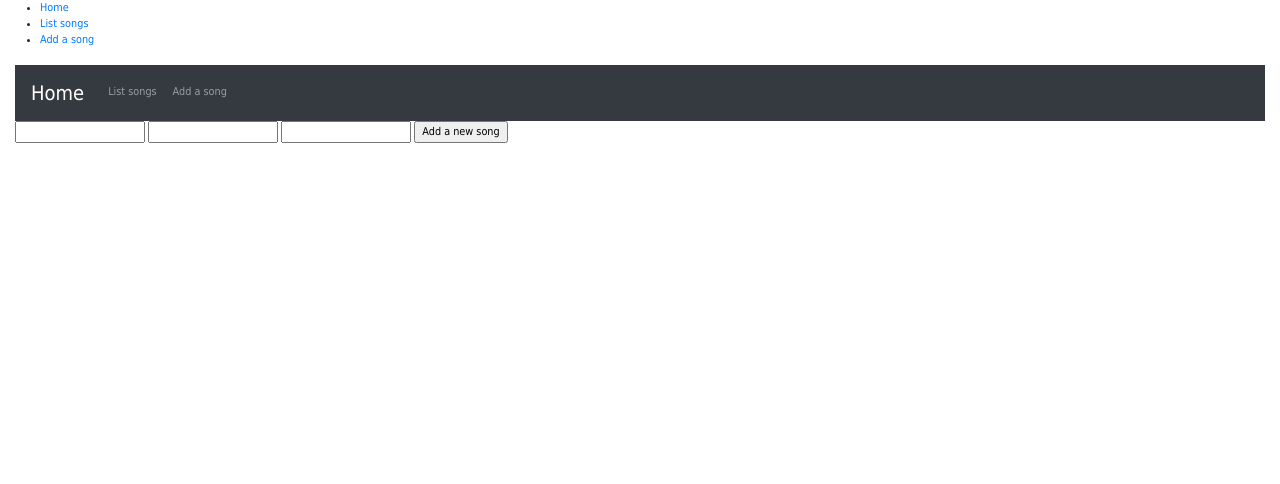
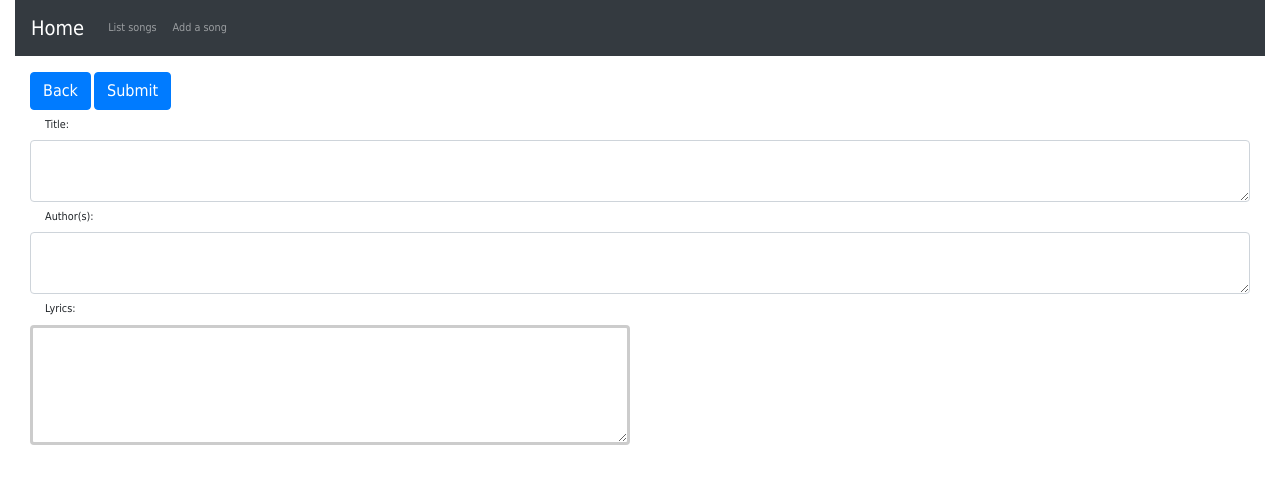
Before and after one commit to gitjms/Lyriikka-analysaattori, a Flask app: page /songs/new/ in a window 1280 px wide. Shown: the top 484 px of the page. Run offline with Flask 2, Linux system fonts and the light colour scheme; some libraries are stand-ins or nearby versions.

Commit message:
tyylittelyä

```diff
--- a/application/songs/views.py
+++ b/application/songs/views.py
@@ -1,22 +1,35 @@
 from application import app, db
 from flask import redirect, url_for, render_template, request, flash
 from application.songs.models import Song
+from sqlalchemy.exc import IntegrityError, SQLAlchemyError
 
-
+#-----------------------------------------
+#		INDEX: songs_main()
+#-----------------------------------------
 @app.route("/")
 def songs_main():
 	return render_template("index.html")
 
 
+#-----------------------------------------
+#		LIST: songs_index()
+#-----------------------------------------
 @app.route("/songs", methods=["GET", "POST"])
 def songs_index():
 	return render_template("songs/list.html", songs = Song.query.all())
 
+
+#-----------------------------------------
+#		SHOW: songs_show()
+#-----------------------------------------
 @app.route("/songs/show/<song_id>/", methods=["GET", "POST"])
 def songs_show(song_id):
 	return render_template("songs/show.html", song = Song.query.get(song_id))
 
 
+#-----------------------------------------
+#		EDIT: songs_edit()
+#-----------------------------------------
 @app.route("/songs/edit/<song_id>/", methods=["GET", "POST"])
 def songs_edit(song_id):
 	if request.method == "GET":
@@ -26,52 +39,82 @@ def songs_edit(song_id):
 	elif request.method == "POST":
 		if request.form.get("Back") == "Back":
 			return redirect(url_for("songs_index"))
-		song_name = request.form.get("name")
-		song_author = request.form.get("author")
-		song_text = request.form.get("text")
 		if request.form.get("Submit") == "Submit":
-			n = Song(song_name, song_author, song_text)
-			song = Song.query.get(song_id)
-			song.name = song_name
-			song.author = song_author
-			song.text = song_text
-			db.session().commit()
-			flash("Data updated.")
+			song_name = request.form.get("name").strip()
+			song_author = request.form.get("author").strip()
+			song_text = request.form.get("text").strip()
+			if (song_name and song_author and song_text):
+				song = Song.query.get(song_id)
+				song.name = song_name
+				song.author = song_author
+				song.text = song_text
+				try:
+					db.session().add(song)
+					db.session().commit()
+					flash("Data updated.", "success")
+				except exc.SQLAlchemyError:
+					db.session.rollback()
+					flash("Data not updated", "danger")
+					pass
+			else:
+				flash("No empty strings.", "warning")
 		return render_template("songs/edit.html", song = Song.query.get(song_id))
 	return render_template("songs/list.html", song = Song.query.all())
 
 
-# @app.route("/edit", methods=["GET", "POST"])
-# def songs_editsong(song_id,name, author, text):
-	# if request.method == "POST":
-		# if request.form.get("Submit") == "Submit":
-			# n = Song(name, author, text)
-			# db.session().add(n)
-			# db.session().commit()
-			# flash("Data updated.")
-
-
+#-----------------------------------------
+#		DELETE: songs_delete()
+#-----------------------------------------
 @app.route("/delete/<song_id>", methods=["POST"])
 def songs_delete(song_id):
 	qry = db.session().query(Song).filter(Song.id==song_id)
 	if request.method == "POST":
-		db.session().delete(qry.first())
-		db.session().commit()
+		try:
+			db.session().delete(qry.first())
+			db.session().commit()
+			flash("Song deleted.", "success")
+		except SQLAlchemyError:
+			db.session.rollback()
+			flash("Song not deleted.", "danger")
+			pass
 		return redirect('/songs')
 	return render_template("songs/list.html", songs = Song.query.all())
 
+
+#-----------------------------------------
+#		NEW: songs_new()
+#-----------------------------------------
 @app.route("/songs/new/", methods=["GET"])
-def songs_form():
+def songs_new():
 	return render_template("songs/new.html")
 
 
+#-----------------------------------------
+#		CREATE: song_create()
+#-----------------------------------------
 @app.route("/songs/", methods=["POST"])
 def song_create():
-	n = Song(request.form.get("name"),
-		request.form.get("author"),
-		request.form.get("text"))
+	if request.form.get("Back") == "Back":
+		return redirect(url_for("songs_index"))
+	song_name = request.form.get("name").strip()
+	song_author = request.form.get("author").strip()
+	song_text = request.form.get("text").strip()
+	if (song_name and song_author and song_text):
+		song = Song(song_name,song_author,song_text)
+		try:
+			db.session().add(song)
+			db.session().commit()
+			flash("Song added.", "success")
+		except SQLAlchemyError:
+			db.session.rollback()
+			flash("Song exists already.", "danger")
+			pass
+		except IntegrityError:
+			db.session.rollback()
+			flash("Song exists already.", "danger")
+			pass
 
-	db.session().add(n)
-	db.session().commit()
+	else:
+		flash("No empty strings.", "warning")
 
-	return redirect(url_for("songs_index"))
+	return render_template("songs/list.html", songs = Song.query.all())
--- a/application/templates/layout.html
+++ b/application/templates/layout.html
@@ -1,20 +1,36 @@
 <!DOCTYPE html>
   <html xmlns="http://www.w3.org/1999/xhtml" xml:lang="fi" lang="fi">
     <head>
-      <meta charset="utf-8">
+	  <meta name="viewport" content="width=device-width, initial-scale=1, shrink-to-fit=no" charset="utf-8">
       <title>LyrFreq</title>
+
+	  <!-- Bootstrap CSS -->
+	  <link rel="stylesheet" href="https://stackpath.bootstrapcdn.com/bootstrap/4.3.1/css/bootstrap.min.css" integrity="sha384-ggOyR0iXCbMQv3Xipma34MD+dH/1fQ784/j6cY/iJTQUOhcWr7x9JvoRxT2MZw1T" crossorigin="anonymous">
+
       <link rel="stylesheet" href="https://maxcdn.bootstrapcdn.com/bootstrap/4.0.0/css/bootstrap.min.css" integrity="sha384-Gn5384xqQ1aoWXA+058RXPxPg6fy4IWvTNh0E263XmFcJlSAwiGgFAW/dAiS6JXm" crossorigin="anonymous">
-	  <link rel="stylesheet" href="jquery-ui-1.10.3.custom/css/le-frog/jquery-ui-1.10.3.custom.min.css" />
+
+	  <link rel="stylesheet" href=" jquery-ui-1.10.3.custom/css/le-frog/jquery-ui-1.10.3.custom.min.css" />
+	  <!-- -->
+
+	  <link rel="stylesheet" href="http://ajax.googleapis.com/ajax/libs/jqueryui/1.10.3/themes/smoothness/jquery-ui.min.css" />
+
+	  <!-- CSS -->
 	  <link rel="stylesheet" href="{{ url_for('static', filename='styles.css') }}">
-	  <link rel="javascript" href="{{ url_for('static', filename='scripts.js') }}">
+
     </head>
 
     <body>
-	<ul>
-	  <li><a href="{{ url_for('songs_main') }}">Home</a></li>
-	  <li><a href="{{ url_for('songs_index') }}">List songs</a></li>
-	  <li><a href="{{ url_for('songs_form') }}">Add a song</a></li>
-    </ul>
+	<div class="container" style="min-height:100% width:80%">
+	{% with messages = get_flashed_messages(with_categories=true) %}
+      {% if messages %}
+        {% for category, message in messages %}
+		  <div class="alert alert-{{ category }} alert-dismissible" role="alert" id="alert">
+			<span>{{ message }}</span>
+		  </div>
+        {% endfor %}
+      {% endif %}
+	{% endwith %}
+	</div>
 
 	<div class="container-fluid">
       <nav class="navbar navbar-default navbar-static-top navbar-dark bg-dark navbar-expand-lg">
@@ -29,7 +45,7 @@
               <a class="nav-link" href="{{ url_for('songs_index') }}">List songs</a>
             </li>
             <li class="nav-item">
-              <a class="nav-link" href="{{ url_for('songs_form') }}">Add a song</a>
+              <a class="nav-link" href="{{ url_for('songs_new') }}">Add a song</a>
             </li>
           </ul>
 
@@ -44,24 +60,25 @@
 
 	</div>
 
+	<!-- Bootstrap JS -->
+	<script src="https://code.jquery.com/jquery-3.3.1.slim.min.js" integrity="sha384-q8i/X+965DzO0rT7abK41JStQIAqVgRVzpbzo5smXKp4YfRvH+8abtTE1Pi6jizo" crossorigin="anonymous"></script>
+
+    <script src="https://cdnjs.cloudflare.com/ajax/libs/popper.js/1.14.7/umd/popper.min.js" integrity="sha384-UO2eT0CpHqdSJQ6hJty5KVphtPhzWj9WO1clHTMGa3JDZwrnQq4sF86dIHNDz0W1" crossorigin="anonymous"></script>
+
+    <script src="https://stackpath.bootstrapcdn.com/bootstrap/4.3.1/js/bootstrap.min.js" integrity="sha384-JjSmVgyd0p3pXB1rRibZUAYoIIy6OrQ6VrjIEaFf/nJGzIxFDsf4x0xIM+B07jRM" crossorigin="anonymous"></script>
+
+	<!-- JS
+	<script src="{{ url_for('static', filename='scripts.js') }}"></script>-->
+
+	<!-- message timeout -->
+	<script src="https://ajax.googleapis.com/ajax/libs/jquery/2.1.1/jquery.min.js"></script>
+    <script src="https://maxcdn.bootstrapcdn.com/bootstrap/3.3.7/js/bootstrap.min.js"></script>
+	<script>
+	$(document).ready(function(){
+		$(".alert").delay(2000).slideUp(300);
+	});
+	</script>
+
     </body>
 
-	<script src="https://code.jquery.com/jquery-3.2.1.slim.min.js" integrity="sha384-KJ3o2DKtIkvYIK3UENzmM7KCkRr/rE9/Qpg6aAZGJwFDMVNA/GpGFF93hXpG5KkN" crossorigin="anonymous"></script>
-
-    <script src="https://cdnjs.cloudflare.com/ajax/libs/popper.js/1.12.9/umd/popper.min.js" integrity="sha384-ApNbgh9B+Y1QKtv3Rn7W3mgPxhU9K/ScQsAP7hUibX39j7fakFPskvXusvfa0b4Q" crossorigin="anonymous"></script>
-
-    <script src="https://maxcdn.bootstrapcdn.com/bootstrap/4.0.0/js/bootstrap.min.js" integrity="sha384-JZR6Spejh4U02d8jOt6vLEHfe/JQGiRRSQQxSfFWpi1MquVdAyjUar5+76PVCmYl" crossorigin="anonymous"></script>
-
-	<script src="https://cdnjs.cloudflare.com/ajax/libs/jquery/3.3.1/jquery.min.js"></script>
-
-	<script src="//ajax.googleapis.com/ajax/libs/jquery/1.9.1/jquery.min.js"></script>
-
-	<script src="//ajax.googleapis.com/ajax/libs/jqueryui/1.10.3/jquery-ui.min.js"></script>
-
-	<link rel="stylesheet" href="http://ajax.googleapis.com/ajax/libs/jqueryui/1.10.3/themes/smoothness/jquery-ui.min.css" />
-
-	<script>
-	$("styled").resizable();
-	</script>
-
   </html>
--- a/application/templates/songs/new.html
+++ b/application/templates/songs/new.html
@@ -1,10 +1,28 @@
 {% extends "layout.html" %}
 
 {% block body %}
-<form method="POST" action="{{ url_for('song_create') }}">
-  <input type="text" name="name"/>
-  <input type="text" name="author"/>
-  <input type="text" name="text"/>
-  <input type="submit" value="Add a new song"/>
-</form>
+    <p>
+	  <form method="POST" action="{{ url_for('song_create') }}">
+	    <div class="col-auto">
+		  <button class="btn btn-primary" id="Back" type="submit" name="Back" value="Back"/>Back</button>
+
+		  <button class="btn btn-primary" id="Submit" type="submit" name="Submit" value="Add a new song"/>Submit</button>
+		</div>
+	    <div class="col-auto">
+		  <label for="name" class="col-sm-2 col-form-label">Title:</label>
+	      <textarea class="form-control text-left" id="name" name="name" type="text">
+		  </textarea>
+		</div>
+	    <div class="col-auto">
+		  <label for="author" class="col-sm-2 col-form-label">Author(s):</label>
+		  <textarea class="form-control text-left" id="author" name="author" type="text">
+		  </textarea>
+		</div>
+	    <div class="col-auto">
+		  <label for="text" class="col-sm-2 col-form-label">Lyrics:</label>
+		  <textarea class="form-control text-left" id="text" name="text" type="text">
+		  </textarea>
+		</div>
+	  </form>
+    </p>
 {% endblock %}
--- a/static/styles.css
+++ b/static/styles.css
@@ -8,7 +8,7 @@ body {
     cursor: pointer;
 }
 
-textarea#styled {
+textarea#text {
 	width: 600px;
 	height: 120px;
 	border: 3px solid #cccccc;
@@ -45,3 +45,10 @@ textarea#styled {
   border: 1px solid #ddd;
   color: white;
 }
+
+#button {
+  padding: 10px 20px;
+  background-color: dodgerblue;
+  border: 1px solid #ddd;
+  color: white;
+}
```
Also changed, not shown: application/__init__.py (+6 -3 lines), application/templates/songs/edit.html (+20 -25 lines), application/templates/songs/list.html (+10 -3 lines), application/templates/songs/show.html (+5 -3 lines).
